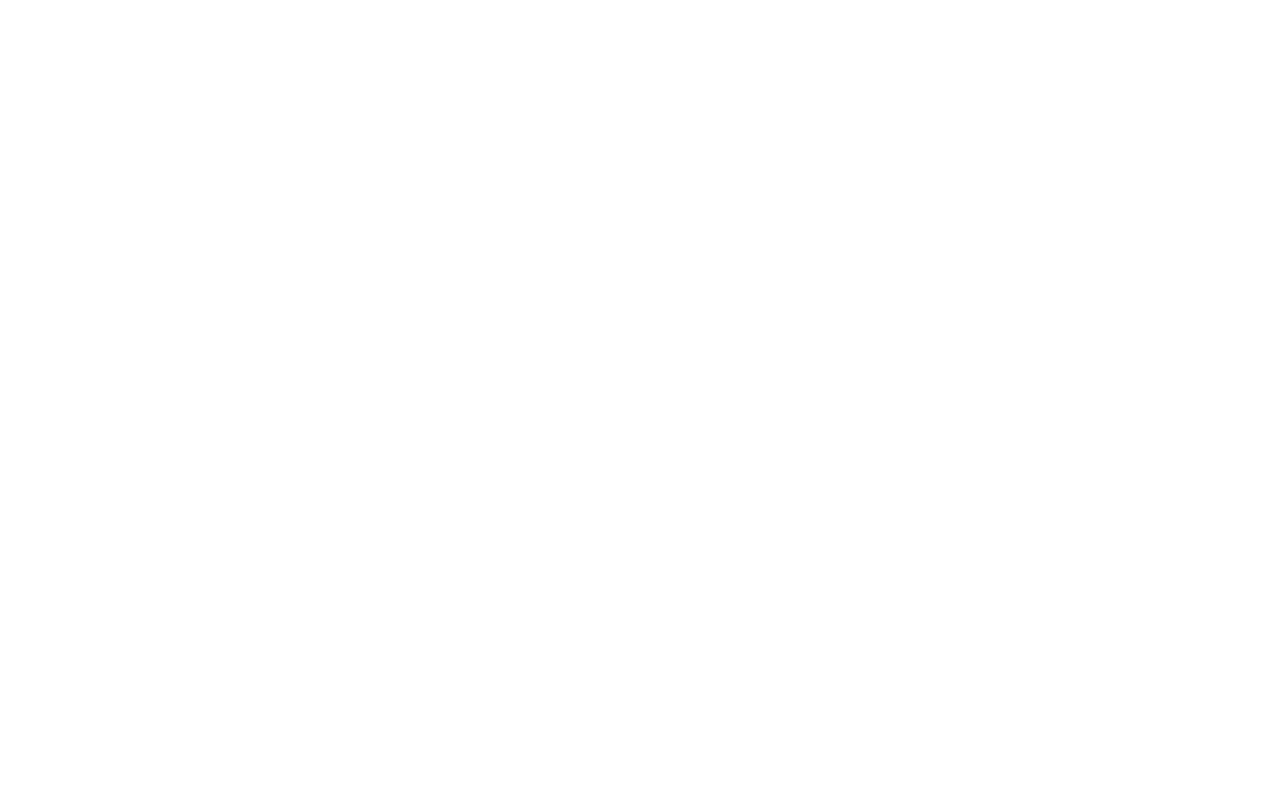
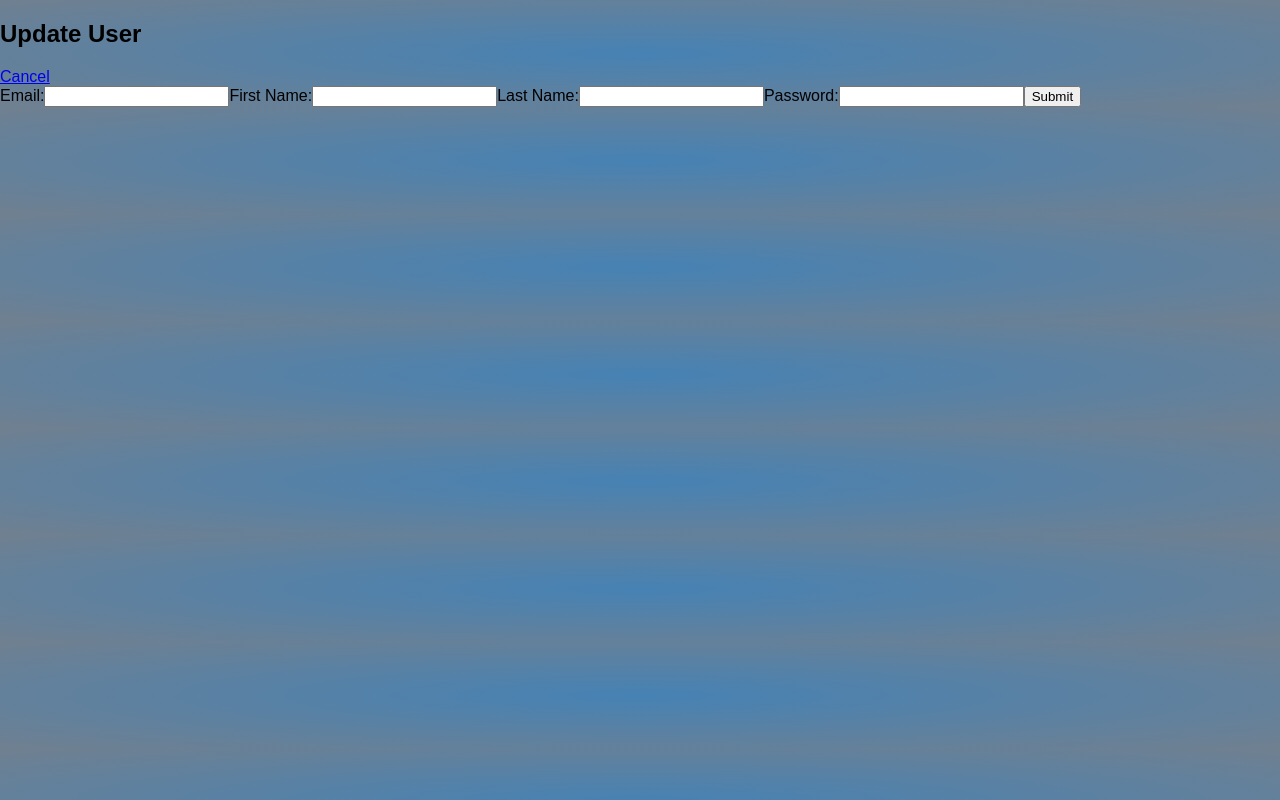
Before and after one commit to 247webdev/DataStreamNYC, a React (Create React App) app in the folder front-end/: page /update/1/1 in a window 1280 px wide. Built offline with nearby package versions, Linux system fonts and the light colour scheme.

Commit message:
Created update user form

```diff
--- a/front-end/src/App.js
+++ b/front-end/src/App.js
@@ -4,13 +4,14 @@
 import './App.css';
 
 import HomePage from './components/HomePage';
+import AdminView from './components/AdminView';
+import UpdateUserForm from './components/UpdateUserForm';
 
 class App extends Component {
   constructor() {
     super();
 
     this.state = {
-      users: [],
       currentUser: {
         id: null,
         firstName: '',
@@ -24,6 +25,8 @@
       <Router>
         <Switch>
           <Route exact path="/" component={HomePage} />
+          <Route exact path="/admin" component={AdminView} />
+          <Route path="/update/:userId/:index" component={UpdateUserForm} />
         </Switch>
       </Router>
     );
--- a/front-end/src/components/AdminView.js
+++ b/front-end/src/components/AdminView.js
@@ -1,10 +1,45 @@
-import React from 'react';
+import React, { Component } from 'react';
 import { Link } from 'react-router-dom';
 import '../App.css';
 
 import User from './User';
 
-const AdminView = (props) => {
+class AdminView extends Component {
+  constructor() {
+    super();
+
+    this.state = {
+      users: []
+    };
+  }
+
+  async componentDidMount() {
+    try {
+      const usersResponse = await axios.get(`${process.env.REACT_APP_USERSAPI}/users`);
+      this.setState({
+        users: usersResponse.data,
+        usersResponse
+      });
+    } catch (error) {
+      console.log(error);
+    };
+  };
+
+  deleteUser = async (userId, index) => {
+    try {
+      await axios.delete(`${process.env.REACT_APP_USERSAPI}/users/${userId}`);
+
+      const updatedUsersList = [...this.state.users];
+      updatedUsersList.splice(index, 1);
+
+      this.setState({ users: updatedUsersList });
+
+    } catch (error) {
+      console.log(`Error deleting User with ID: ${userId}`);
+    };
+  };
+
+  render() {
     return (
       <div id="users-wrapper">
         <div>
@@ -16,10 +51,10 @@
         <hr/>
         <div className="list-group">
           {
-          props.users.map((user, index) => {
+            this.state.users.map((user, index) => {
               return (
                 <User
-                deleteUser={props.deleteUser}
+                  deleteUser={this.deleteUser}
                   user={user}
                   key={index}
                   index={index}
@@ -31,5 +66,6 @@
       </div>
     );
   }
+}
 
 export default AdminView;
--- /dev/null
+++ b/front-end/src/components/UpdateUserForm.js
@@ -0,0 +1,92 @@
+import React, { Component } from 'react';
+import { Redirect, Link } from 'react-router-dom';
+import axios from 'axios';
+import '../App.css';
+
+class UpdateUserForm extends Component {
+  constructor() {
+    super();
+
+    this.state = {
+      user: {},
+      redirectToAdminPage: false
+    };
+  }
+
+  updateUser = async (userId, index, updatedUser) => {
+    try {
+      await axios.patch(`${process.env.REACT_APP_USERSAPI}/users/${userId}`, updatedUser);
+    } catch (error) {
+      console.log(`Error updating User with ID: ${userId}`);
+    };
+  };
+
+  handleChange = (event) => {
+    const attributeToChange = event.target.name;
+    const newValue = event.target.value;
+
+    const updatedUser = { ...this.state.user };
+    updatedUser[attributeToChange] = newValue;
+
+    this.setState({ user: updatedUser });
+  };
+
+  handleSubmit = (event) => {
+    event.preventDefault();
+
+    const par = this.props.match.params;
+    this.updateUser(par.userId, par.index, this.state.user);
+
+    this.setState({ redirectToAdminPage: true });
+  };
+
+  render() {
+    if (this.state.redirectToAdminPage) {
+      return <Redirect to="/admin" />
+    }
+
+    return (
+      <div className="forms">
+        <h2>Update User</h2>
+        <Link to="/admin">Cancel</Link>
+        <form onSubmit={this.handleSubmit} id="update-user-form">
+          <label htmlFor="email">Email:
+            <input
+              id="update-user-email"
+              type="text"
+              name="email"
+              onChange={this.handleChange}
+            />
+          </label>
+          <label htmlFor="firstName">First Name:
+            <input
+              id="update-user-first-name"
+              type="text"
+              name="firstName"
+              onChange={this.handleChange}
+            />
+          </label>
+          <label htmlFor="lastName">Last Name:
+            <input
+              id="update-user-last-name"
+              type="text"
+              name="lastName"
+              onChange={this.handleChange}
+            />
+          </label>
+          <label htmlFor="password">Password:
+            <input
+              id="update-user-password"
+              type="text"
+              name="password"
+              onChange={this.handleChange}
+            />
+          </label>
+          <button id="update-user-submit" type="submit">Submit</button>
+        </form>
+      </div>
+    );
+  }
+}
+
+export default UpdateUserForm;
```
Lines whose indentation alone changed are shown as unchanged.
